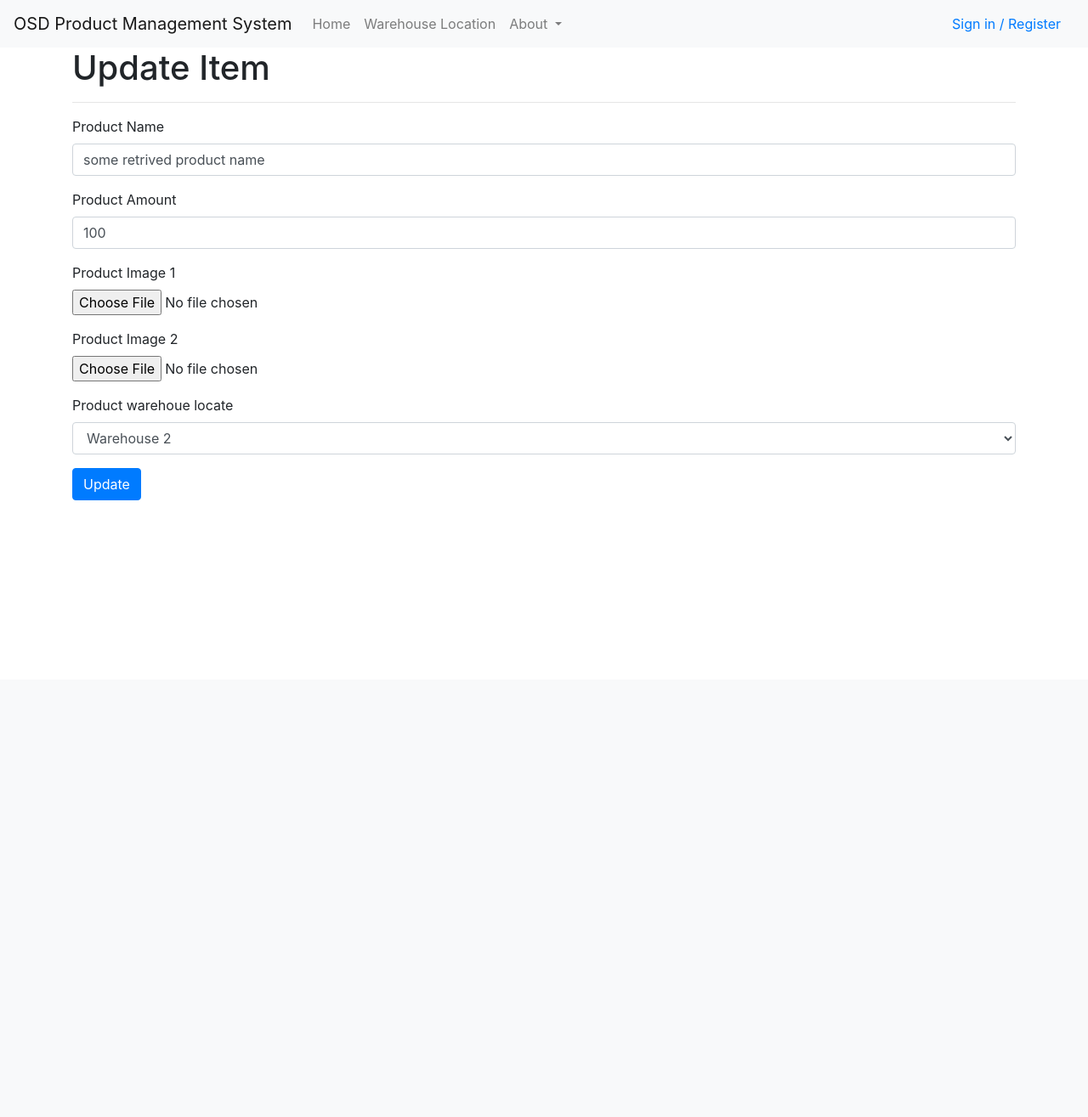
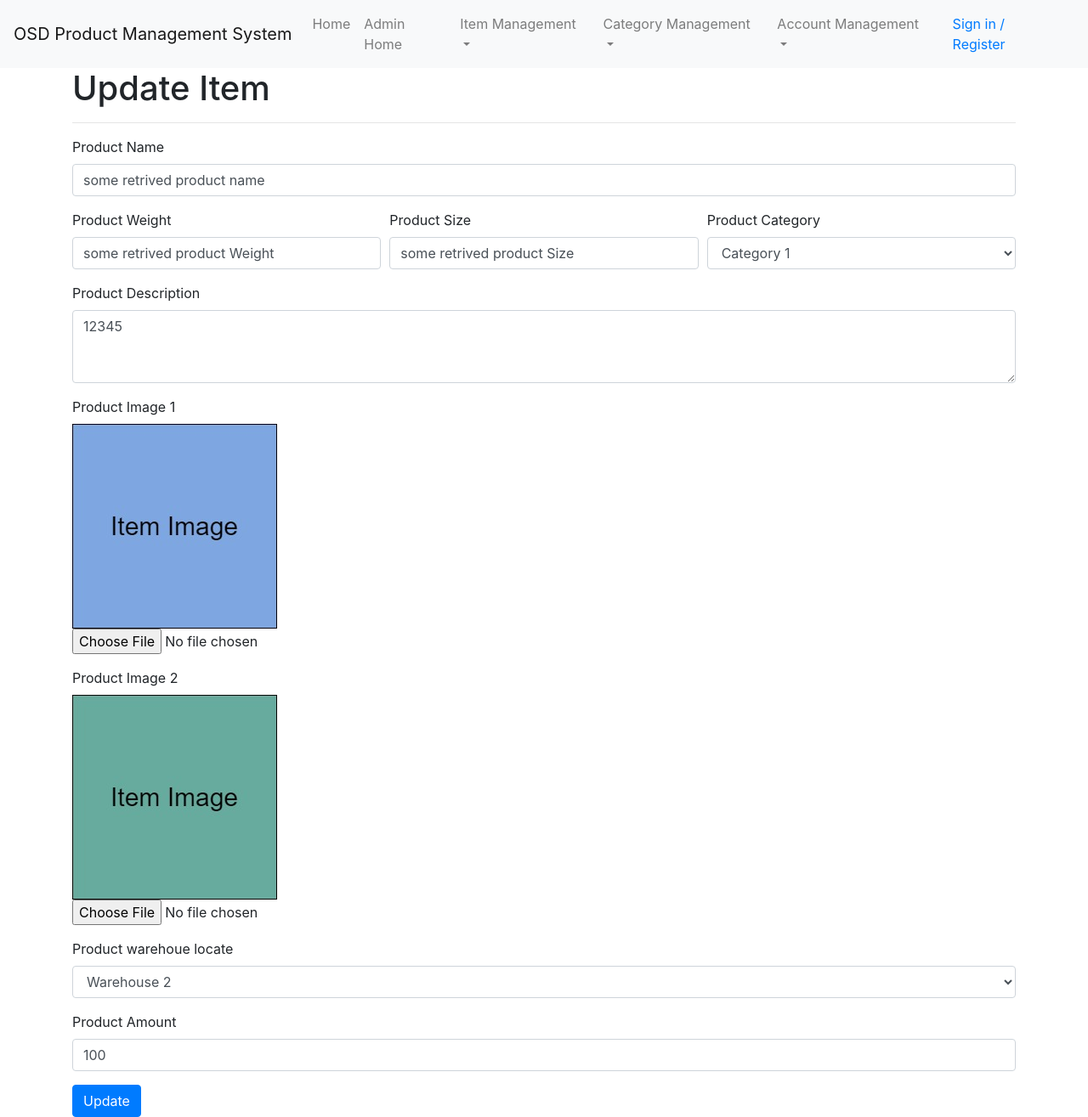
Before and after one commit to abdurrahmanmohammad/CS160-Software-Engineering, a PHP site: page /updateItem.php in a window 1280 px wide. Shown: the whole page at 85% size. Before the commit the page ends 589 px from the top, so only its background shows below. Run offline with PHP 8.4, Linux system fonts and the light colour scheme; some libraries are stand-ins or nearby versions.

Commit message:
update page createItem, itemView, updateItem

```diff
--- a/itemView.php
+++ b/itemView.php
@@ -21,7 +21,7 @@
 <body>
     <div id="nav-placeholder"></div>
     <script>
-    $.get("./nav.html", function(data) {
+    $.get("./nav_admin.html", function(data) {
         $("#nav-placeholder").replaceWith(data);
     });
     </script>
--- a/updateItem.php
+++ b/updateItem.php
@@ -5,18 +5,27 @@
 
 <!DOCTYPE html>
 <html>
+
 <head>
     <title>Update Item</title>
-<link rel="stylesheet" href="https://maxcdn.bootstrapcdn.com/bootstrap/4.0.0/css/bootstrap.min.css" integrity="sha384-Gn5384xqQ1aoWXA+058RXPxPg6fy4IWvTNh0E263XmFcJlSAwiGgFAW/dAiS6JXm" crossorigin="anonymous">
-<script src="https://code.jquery.com/jquery-3.2.1.slim.min.js" integrity="sha384-KJ3o2DKtIkvYIK3UENzmM7KCkRr/rE9/Qpg6aAZGJwFDMVNA/GpGFF93hXpG5KkN" crossorigin="anonymous"></script>
-<script src="https://cdnjs.cloudflare.com/ajax/libs/popper.js/1.12.9/umd/popper.min.js" integrity="sha384-ApNbgh9B+Y1QKtv3Rn7W3mgPxhU9K/ScQsAP7hUibX39j7fakFPskvXusvfa0b4Q" crossorigin="anonymous"></script>
-<script src="https://maxcdn.bootstrapcdn.com/bootstrap/4.0.0/js/bootstrap.min.js" integrity="sha384-JZR6Spejh4U02d8jOt6vLEHfe/JQGiRRSQQxSfFWpi1MquVdAyjUar5+76PVCmYl" crossorigin="anonymous"></script>
+    <link rel="stylesheet" href="https://maxcdn.bootstrapcdn.com/bootstrap/4.0.0/css/bootstrap.min.css"
+        integrity="sha384-Gn5384xqQ1aoWXA+058RXPxPg6fy4IWvTNh0E263XmFcJlSAwiGgFAW/dAiS6JXm" crossorigin="anonymous">
+    <script src="https://code.jquery.com/jquery-3.2.1.slim.min.js"
+        integrity="sha384-KJ3o2DKtIkvYIK3UENzmM7KCkRr/rE9/Qpg6aAZGJwFDMVNA/GpGFF93hXpG5KkN" crossorigin="anonymous">
+    </script>
+    <script src="https://cdnjs.cloudflare.com/ajax/libs/popper.js/1.12.9/umd/popper.min.js"
+        integrity="sha384-ApNbgh9B+Y1QKtv3Rn7W3mgPxhU9K/ScQsAP7hUibX39j7fakFPskvXusvfa0b4Q" crossorigin="anonymous">
+    </script>
+    <script src="https://maxcdn.bootstrapcdn.com/bootstrap/4.0.0/js/bootstrap.min.js"
+        integrity="sha384-JZR6Spejh4U02d8jOt6vLEHfe/JQGiRRSQQxSfFWpi1MquVdAyjUar5+76PVCmYl" crossorigin="anonymous">
+    </script>
     <script src="https://code.jquery.com/jquery-1.10.2.js"></script>
 </head>
+
 <body>
     <div id="nav-placeholder"></div>
     <script>
-    $.get("./nav.html", function(data){
+    $.get("./nav_admin.html", function(data) {
         $("#nav-placeholder").replaceWith(data);
     });
     </script>
@@ -26,29 +35,64 @@
         <form>
             <div class="form-group">
                 <label for="productName">Product Name</label>
-            <input type="text" class="form-control" id="productNameInput" aria-describedby="productNameHelp" value="some retrived product name" placeholder="Enter product name" required>
+                <input type="text" class="form-control" id="productNameInput" aria-describedby="productNameHelp"
+                    value="some retrived product name" placeholder="Enter product name" required>
+            </div>
+            <div class="form-row">
+                <div class="col">
+                    <div class="form-group">
+                        <label for="productWeight">Product Weight</label>
+                        <input type="text" class="form-control" id="productWeightInput"
+                            aria-describedby="productWeightHelp" value="some retrived product Weight"
+                            placeholder="Enter product Weight" required>
+                    </div>
+                </div>
+                <div class="col">
+                    <div class="form-group">
+                        <label for="productSize">Product Size</label>
+                        <input type="text" class="form-control" id="productSizeInput" aria-describedby="productSizeHelp"
+                            value="some retrived product Size" placeholder="Enter product Size" required>
+                    </div>
+                </div>
+                <div class="col">
+                    <div class="form-group">
+                        <label for="productCategory">Product Category</label>
+                        <select class="form-control" id="productCategory" required>
+                            <option value="1">Category 1</option>
+                            <option value="2">Category 2</option>
+                        </select>
+                    </div>
+                </div>
             </div>
             <div class="form-group">
-            <label for="productAmount">Product Amount</label>
-            <input type="number" class="form-control" id="productAmountInput" value="100" placeholder="Amount" required>
+                <label for="productDescription">Product Description</label>
+                <textarea class="form-control" id="productDescription" rows="3">12345</textarea>
             </div>
             <div class="form-group">
                 <label for="uploadProductImage1">Product Image 1</label>
+                <img class="d-block w-10" src="./images/itemImage1.jpg">
                 <input type="file" class="form-control-file" id="productImageUpload1" required>
             </div>
             <div class="form-group">
                 <label for="uploadProductImage2">Product Image 2</label>
+                <img class="d-block w-10" src="./images/itemImage2.jpg">
                 <input type="file" class="form-control-file" id="productImageUpload2">
             </div>
             <div class="form-group">
                 <label for="productWarehouse">Product warehoue locate</label>
                 <select class="form-control" id="productWarehouse" required>
-              <option value = "1">Warehouse 1</option>
-              <option value = "2" selected>Warehouse 2</option>
+                    <option value="1">Warehouse 1</option>
+                    <option value="2" selected>Warehouse 2</option>
                 </select>
+            </div>
+            <div class="form-group">
+                <label for="productAmount">Product Amount</label>
+                <input type="number" class="form-control" id="productAmountInput" value="100" placeholder="Amount"
+                    required>
             </div>
             <button type="submit" class="btn btn-primary">Update</button>
         </form>
     </div>
 </body>
+
 </html>
```
Also changed, not shown: createItem.php (+50 -10 lines). Lines whose indentation alone changed are shown as unchanged.
